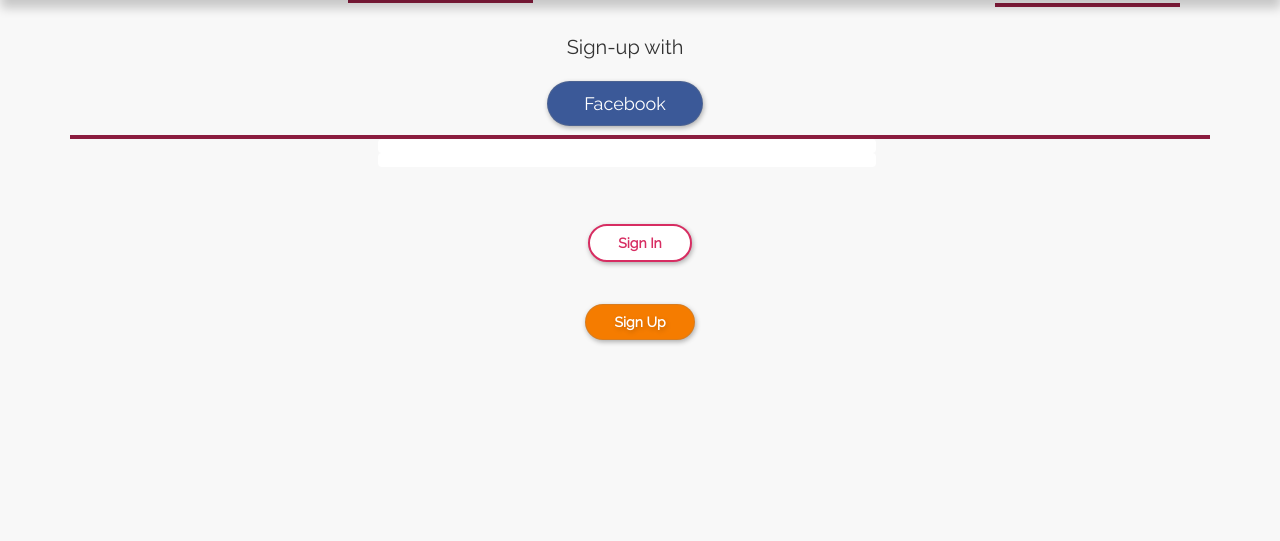
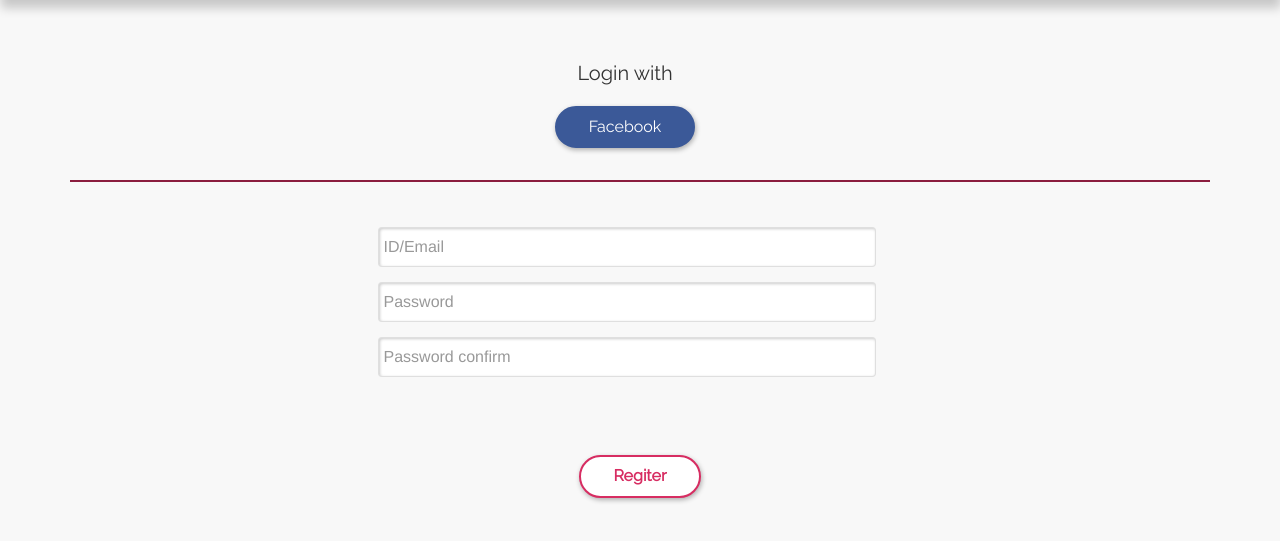
Before and after one commit to Catherinecao/Dance-Roomies, a PHP site: page /register.html in a window 1280 px wide. Shown: the part 51-592 px from the top of the page. Run offline with PHP 8.4, Linux system fonts and the light colour scheme; some libraries are stand-ins or nearby versions; some web fonts are replaced.

Commit message:
fix setting

```diff
--- a/css/main.css
+++ b/css/main.css
@@ -36,11 +36,11 @@ ul li {
 
 .listen-area {
   float: left;
-  margin-top: 30px;
+  margin-top: 36px;
   width: 100%; }
   @media (min-width: 768px) {
     .listen-area {
-      padding: 10px 0; } }
+      margin-top: 20px; } }
   @media (min-width: 1200px) {
     .listen-area {
       margin-right: 0; } }
@@ -161,7 +161,9 @@ p, a {
   border-color: #D72D62;
   border-width: 2px;
   box-shadow: 1px 2px 5px rgba(0, 0, 0, 0.3);
-  color: #D72D62; }
+  color: #D72D62;
+  font-size: 16px;
+  border-radius: 30px; }
   .sign-in:hover {
     background-color: #D72D62;
     color: white;
@@ -174,7 +176,9 @@ p, a {
   color: white;
   text-shadow: 1px 2px 5px rgba(0, 0, 0, 0.2);
   box-shadow: 1px 2px 5px rgba(0, 0, 0, 0.3);
-  margin-bottom: 3em; }
+  margin-bottom: 3em;
+  font-size: 16px;
+  border-radius: 30px; }
   .w-i-d-r:hover, .w-i-d-r:active {
     background-color: #FF9800;
     color: white;
@@ -233,29 +237,48 @@ img {
 .sign-up-fb p {
   font-size: 20px;
   margin-top: 30px; }
+  @media (min-width: 1200px) {
+    .sign-up-fb p {
+      margin-top: 60px; } }
 .sign-up-fb .sign-in-fb {
   background-color: #3b5998;
+  border: 2px solid #3b5998;
   color: white;
   border-radius: 30px;
-  font-size: 18px;
-  margin: 0.5em 0;
+  font-size: 16px;
+  margin-top: 0.5em;
+  margin-bottom: 1em;
   box-shadow: 1px 2px 5px rgba(0, 0, 0, 0.3); }
   .sign-up-fb .sign-in-fb:hover {
-    background-color: #8b9dc3;
-    color: white;
+    background-color: #dfe3ee;
+    color: #3b5998;
     box-shadow: 1px 5px 10px rgba(0, 0, 0, 0.3);
-    transition: background-color  0.2s, text-shadow 0.2s, color 0.2s,  box-shadow 0.2s, easing-in-out; }
+    text-shadow: 1px 2px 5px rgba(0, 0, 0, 0.2);
+    border: 2px solid white;
+    transition: background-color  0.2s, text-shadow 0.2s, color 0.2s,  box-shadow 0.2s, border 0.2s, easing-in-out; }
+  @media (min-width: 1200px) {
+    .sign-up-fb .sign-in-fb {
+      margin-bottom: 2em; } }
 
 .line {
-  border: 2px solid #8B1D3F; }
+  border: 1px solid #8B1D3F; }
+
+.user-login .form-group, .user-register .form-group {
+  margin-top: 30px; }
+.user-login .form-control, .user-register .form-control {
+  font-size: 16px;
+  height: 40px;
+  line-height: 2px;
+  border: 1px solid rgba(128, 128, 128, 0.25);
+  padding: 5px;
+  margin: 15px 0;
+  box-shadow: 1px 1px 3px rgba(0, 0, 0, 0.2) inset; }
 
 .sidebar {
   position: fixed;
   top: 50px;
   width: 100%;
   overflow-y: hidden;
-  padding-top: 10px;
-  padding-bottom: 10px;
   padding-right: 0;
   padding-left: 0;
   z-index: 100; }
@@ -270,11 +293,14 @@ img {
   line-height: 1em;
   border: 0; }
 
-.sidebar-control {
+.filterbar-control {
   text-align: center;
   cursor: pointer;
   color: #8B1D3F;
-  padding-top: 10px; }
+  box-shadow: 1px 2px 5px rgba(0, 0, 0, 0.2); }
+  @media (min-width: 768px) {
+    .filterbar-control {
+      padding-top: 10px; } }
 
 .filterBar {
   border-radius: 3px;
@@ -303,10 +329,10 @@ img {
   width: 100%;
   background-color: #8B1D3F;
   color: white;
-  padding: 7px 0;
-  margin-top: 10px; }
+  padding: 7px 0; }
   @media (min-width: 768px) {
     .filter-label {
+      margin-top: 10px;
       text-align: left;
       padding-left: 10px;
       margin-top: 0; } }
--- a/js/main.js
+++ b/js/main.js
@@ -11,7 +11,7 @@ $(document).ready(function(){
 		$sideBar = $('.sidebar'),
 		$filterBarHeight = $filterBar.height();
 		$filterTabletHeight = $filterTablet.height();
-		$filterBarControl = $('.sidebar-control'),
+		$filterBarControl = $('.filterbar-control'),
 		$windowWidth = $(window).innerWidth(),
 		$eventDetail = $('.detail-info'),
 		$detailBtn = $('.details'),
@@ -35,7 +35,7 @@ $(document).ready(function(){
 		//filterSlide
 		if ($windowWidth < 768 ){
 			//mobile
-			$sideBar.transition({ y: -$filterBarHeight-30 , delay:filterdelayTime, easing: "easeInOutQuart"});
+			$sideBar.transition({ y: -$filterBarHeight-5 , delay:filterdelayTime, easing: "easeInOutQuart"});
 
 		}else{
 			//tablet & desktop
@@ -89,13 +89,13 @@ $(document).ready(function(){
 		function filterBarShow(){
 
 			if (filterShow === false ){
-				$sideBar.transition({ y: $filterBarHeight/4-30,  easing: "easeInOutQuart"});
+				$sideBar.transition({ y: 0,  easing: "easeInOutQuart"});
 
 				filterShow = true;
 
 			} else {
 
-				$sideBar.transition({ y: -$filterBarHeight-30 ,  easing: "easeInOutQuart"});
+				$sideBar.transition({ y: -$filterBarHeight-5 ,  easing: "easeInOutQuart"});
 			 	filterShow = false;
 			}
 		}
--- a/logined.html
+++ b/logined.html
@@ -161,7 +161,7 @@
 		</div><!-- /.filterbar -->
 
 		<div class="clearfix">
-			<div class="col-sm-12 sidebar-control filter-label clearfix" >
+			<div class="col-sm-12 filterbar-control filter-label clearfix" >
 				Filter By
 				<i class="fa fa-plus fa-lg"></i>
 			</div>
@@ -218,9 +218,6 @@
 				</a>
 			</div>
 		</div>
-
-
-
 	</div>
 	<!-- /.sidebar -->
 	<div class="col-sm-3 bottom-menu clearfix">
--- a/register.html
+++ b/register.html
@@ -50,16 +50,15 @@
 </nav>
 
 <main>
-	<div class="container">
+	<!-- login -->
+	<!-- <div class="container user-login">
 		<div class="col-md-12 row">
-			<div class="col-md-2 col-xs-offset-3 line hidden-xs"></div>
+
 			<div class="col-xs-8 col-xs-offset-2 sign-up-fb">
-				<p>Sign-up with</p>
+				<p>Login with</p>
 
 				<a href="#" class="btn sign-in-fb">Facebook</a>
 			</div>
-			<div class="col-md-2 line hidden-xs"></div>
-
 
 		</div>
 
@@ -67,76 +66,45 @@
 
 		<div class="col-md-12">
 			<div class="form-group col-md-6 col-md-offset-3">
-				<input class="form-control" type="text">
-				<input class="form-control" type="text">
+				<input class="form-control" type="text" placeholder="ID/Email">
+				<input class="form-control" type="text" placeholder="Password">
 			</div>
 
 		</div>
 		<div class="col-md-12">
-			<a class="btn sign-in" href="#" id="sign-in"><strong>Sign In</strong></a>
+			<a class="btn sign-in" href="#" id="sign-in"><strong>Login</strong></a>
 		</div>
 
 		<div class="col-md-12">
-			<a class="btn w-i-d-r" href="#" id="register"><strong>Sign Up</strong></a>
+			<a class="btn w-i-d-r" href="#user-register" id="register"><strong>New User</strong></a>
+		</div>
+	</div> -->
+
+
+	<!-- register -->
+	<div class="container user-register" id="user-register">
+		<div class="col-md-12 row">
+
+			<div class="col-xs-8 col-xs-offset-2 sign-up-fb">
+				<p>Login with</p>
+
+				<a href="#" class="btn sign-in-fb">Facebook</a>
+			</div>
+
 		</div>
 
-		<div class="what-is-dance-roomies clearfix">
+		<div class="col-md-12 line"></div>
 
-				<div class="col-sm-12 section step">
-					<div class="container">
-						<div class="col-sm-4">
-							<img class="img-circle" src="img/Two_dancers.jpg" alt="">
-						</div>
-						<div class="col-sm-8">
-							<h3>Join various events</h3>
-							<hr>
-							<p>It helps you search, schedule and plan for dance events that you want to attend.</p>
-							<p>Manage your event calender</p>
-						</div>
-					</div>
-				</div>
-				<div class="col-sm-12 reverse step">
-					<div class="container">
-						<div class="col-sm-4">
-							<img class="img-circle" src="img/Two_dancers.jpg" alt="">
-						</div>
-						<div class="col-sm-8">
-							<h3>Build your personal page</h3>
-							<hr>
-							<p>Show people who you are</p>
-							<p>It helps you find and connect with others attending and see who will be a good match in different aspects</p>
-						</div>
-					</div>
-				</div>
-				<div class="col-sm-12 step">
-					<div class="container">
-						<div class="col-sm-4">
-							<img class="img-circle" src="img/Two_dancers.jpg" alt="">
-						</div>
-						<div class="col-sm-8">
-							<h3>Build a tream of roomates</h3>
-							<hr>
-							<p>Allocating &amp; sharing costs</p>
-							<p>Rating &amp; reviewing other roomies help keep everyone honest and safe</p>
-						</div>
-					</div>
-				</div>
-				<div class="col-sm-12 reverse step">
-					<div class="container">
-						<div class="col-sm-4">
-							<img class="img-circle" src="img/Two_dancers.jpg" alt="">
-						</div>
-						<div class="col-sm-8">
-							<h3>Share your passion & enjoy the event</h3>
-							<hr>
-							<p>By understanding each other’s personalities, you can better manage relationships.</p>
-							<p>Dance roomies allows you to get to know others who share your passion for dance and makes your experience that much richer.</p>
-						</div>
-					</div>
-				</div>
+		<div class="col-md-12">
+			<div class="form-group col-md-6 col-md-offset-3">
+				<input class="form-control" type="text" placeholder="ID/Email">
+				<input class="form-control" type="text" placeholder="Password">
+				<input class="form-control" type="text" placeholder="Password confirm">
+			</div>
 
-			<div class="col-md-12">
-			<a class="btn start" href="#" id="sign-in"><strong>FREE to join us</strong></a>
+		</div>
+		<div class="col-md-12">
+			<a class="btn sign-in" href="#" id="register"><strong>Regiter</strong></a>
 		</div>
 	</div>
 </main>
--- a/sass/base/_setting.scss
+++ b/sass/base/_setting.scss
@@ -52,11 +52,11 @@ ul{
 
 .listen-area{
   float: left;
-  margin-top:30px;
+  margin-top:36px;
   width: 100%;
 
   @media (min-width:$tablet-min-width){
-    padding:10px 0;
+    margin-top:20px;
 
   }
 
--- a/sass/base/_variable.scss
+++ b/sass/base/_variable.scss
@@ -22,7 +22,7 @@ $light-pink:transparentize($light-theme,0.7);
 $lighten-theme:#FF4F86;
 // #9e15b5;
 $facebook-color:#3b5998;
-$light-fb-color:#8b9dc3;
+$light-fb-color:#dfe3ee;
 
 $orange:#FF9800;
 $light-orange:#FFE7C3;
--- a/sass/home/_intro.scss
+++ b/sass/home/_intro.scss
@@ -1,7 +1,3 @@
-// body{
-// 	background-image:url(../img/004-subtle-light-pattern-background-texture.jpg);
-// 	background-repeat:repeat;
-// }
 
 .content{
 	background-image:url(../img/contra-dance.png);
@@ -61,6 +57,8 @@
 	border-width:2px;
 	box-shadow:$dropshadow;
 	color:$light-theme;
+	font-size:16px;
+	border-radius:30px;
 	&:hover{
 		background-color:$light-theme;
 		color:$white;
@@ -76,6 +74,8 @@
 	text-shadow: $dropshadow-text;
 	box-shadow:$dropshadow;
 	margin-bottom:3em;
+	font-size:16px;
+	border-radius:30px;
 	&:hover,&:active{
 		background-color:$orange;
 		color:$white;
--- a/sass/logined/_logined-filter.scss
+++ b/sass/logined/_logined-filter.scss
@@ -34,9 +34,10 @@
 	background-color:$theme-color;
 	color:$white;
 	padding:7px 0;
-	margin-top:10px;
+
 
 	@media (min-width:$tablet-min-width){
+		margin-top:10px;
 		text-align:left;
 		padding-left:10px;
 		// margin-bottom:10px;
--- a/sass/logined/_sidebar.scss
+++ b/sass/logined/_sidebar.scss
@@ -11,11 +11,12 @@
 	}
 
 	overflow-y:hidden;
-	padding-top:10px;
-	padding-bottom:10px;
+	// padding-top:10px;
+	// padding-bottom:10px;
 	padding-right:0;
 	padding-left:0;
 	z-index:100;
+
 
 }
 
@@ -25,10 +26,14 @@
 	border:0;
 }
 
-.sidebar-control{
+.filterbar-control{
 	// display:none;
 	text-align:center;
 	cursor: pointer;
 	color:$theme-color;
-	padding-top:10px;
+	box-shadow:$dropshadow-filter;
+	@media (min-width:$tablet-min-width){
+		padding-top:10px;
+	}
+
 }
--- a/sass/register/_register.scss
+++ b/sass/register/_register.scss
@@ -2,19 +2,29 @@
 	p{
 		font-size: 20px;
 		margin-top: 30px;
+		@media (min-width:$large-min-width){
+			margin-top:60px;
+		}
 	}
 	.sign-in-fb{
 		background-color:$facebook-color;
+		border:2px solid $facebook-color;
 		color:$white;
 		border-radius:30px;
-		font-size:18px;
-		margin:0.5em 0;
+		font-size:16px;
+		margin-top:0.5em;
+		margin-bottom: 1em;
 		box-shadow:$dropshadow;
 		&:hover{
 			background-color:$light-fb-color;
-			color:$white;
+			color:$facebook-color;
 			box-shadow:$dropshadow-hover;
-			transition: background-color  0.2s, text-shadow 0.2s, color 0.2s,  box-shadow 0.2s, easing-in-out;
+			text-shadow:$dropshadow-text;
+			border:2px solid $white;
+			transition: background-color  0.2s, text-shadow 0.2s, color 0.2s,  box-shadow 0.2s, border 0.2s, easing-in-out;
+		}
+		@media (min-width:$large-min-width){
+			margin-bottom:2em;
 		}
 	}
 }
@@ -22,6 +32,20 @@
 
 
 .line{
-	border:2px solid $theme-color;
+	border:1px solid $theme-color;
+}
 
+.user-login, .user-register{
+	.form-group{
+	margin-top:30px;
+	}
+	.form-control{
+		font-size:16px;
+		height:40px;
+		line-height:2px;
+		border:$border;
+		padding:5px;
+		margin:15px 0;
+		box-shadow:$dropshadow-inset;
+	}
 }
```
Also changed, not shown: single event.html (+7 -10 lines), img/contra-dance.png, 1 other file.
